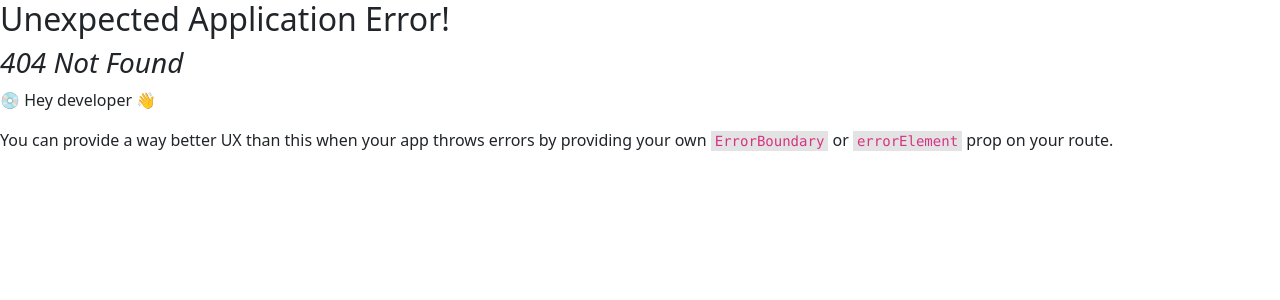
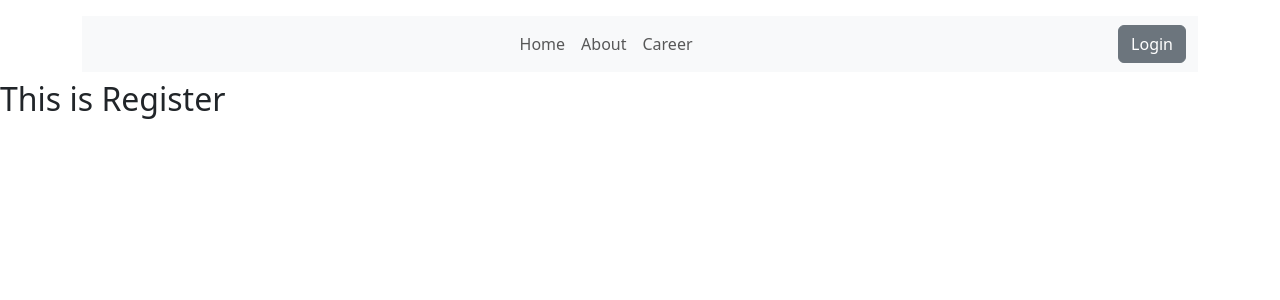
Before and after one commit to mrfhmd7/dragon-news, a React (Vite) app: page /register in a window 1280 px wide. Before the commit this address had no page. Shown: the top 300 px of the page. Built offline with nearby package versions, Linux system fonts and the light colour scheme.

Commit message:
login layout create

```diff
--- /dev/null
+++ b/src/layouts/LoginLayout.jsx
@@ -0,0 +1,14 @@
+import React from 'react';
+import NavigationBar from '../pages/Shared/NavigationBar/NavigationBar';
+import { Outlet } from 'react-router-dom';
+
+const LoginLayout = () => {
+     return (
+          <div>
+               <NavigationBar />
+               <Outlet/>
+          </div>
+     );
+};
+
+export default LoginLayout;
--- /dev/null
+++ b/src/pages/Login/Login/Login.jsx
@@ -0,0 +1,11 @@
+import React from 'react';
+
+const Login = () => {
+     return (
+          <div>
+               <h2>This is Login</h2>
+          </div>
+     );
+};
+
+export default Login;
--- /dev/null
+++ b/src/pages/Login/Register/Register.jsx
@@ -0,0 +1,11 @@
+import React from 'react';
+
+const Register = () => {
+     return (
+          <div>
+               <h2>This is Register</h2>
+          </div>
+     );
+};
+
+export default Register;
--- a/src/pages/Shared/NavigationBar/NavigationBar.jsx
+++ b/src/pages/Shared/NavigationBar/NavigationBar.jsx
@@ -13,7 +13,7 @@
                          <Navbar.Toggle aria-controls="responsive-navbar-nav" />
                          <Navbar.Collapse id="responsive-navbar-nav">
                               <Nav className="mx-auto">
-                                   <Nav.Link href="/">Home</Nav.Link>
+                                   <Nav.Link href="/category/0">Home</Nav.Link>
                                    <Nav.Link href="#pricing">About</Nav.Link>
                                    <Nav.Link href="#pricing">Career</Nav.Link>
                               </Nav>
@@ -28,7 +28,7 @@
                                         user ?
                                              <Button variant="secondary">Log Out</Button>
                                              :
-                                             <Link to="login">
+                                             <Link to="/login">
                                                   <Button variant="secondary">Login</Button>
                                              </Link>
                                    }
--- a/src/providers/AuthProvider.jsx
+++ b/src/providers/AuthProvider.jsx
@@ -6,7 +6,7 @@
 const auth = getAuth(app);
 
 const AuthProvider = ({ children }) => {
-     const user = {displayName: 'Mr. Khan'}
+     const user = null;
      const authInfo = {
           user,
 
--- a/src/routes/Routes.jsx
+++ b/src/routes/Routes.jsx
@@ -1,24 +1,40 @@
-import { createBrowserRouter } from "react-router-dom";
+import { createBrowserRouter, Navigate } from "react-router-dom";
 import Main from "../layouts/Main";
 // import Home from "../pages/Home/Home/Home";
 import Category from "../pages/Home/Category/Category";
 import NewsLayout from "../layouts/NewsLayout";
 import News from "../pages/News/News/News";
+import LoginLayout from "../layouts/LoginLayout";
+import Login from "../pages/Login/Login/Login";
+import Register from "../pages/Login/Register/Register";
 
 const router = createBrowserRouter([
      {
           path: '/',
-          element: <Main/>,
+          element: <LoginLayout />,
           children: [
                {
                     path: '/',
-                    element: <Category />,
-                    loader: () => fetch('http://localhost:5000/news')
+                    element: <Navigate to="/category/0"/>
                },
                {
-                    path: '/category/:id',
+                    path: '/login',
+                    element: <Login />
+               },
+               {
+                    path: '/register',
+                    element: <Register />
+               }
+          ]
+     },
+     {
+          path: 'category',
+          element: <Main />,
+          children: [
+               {
+                    path: ':id',
                     element: <Category />,
-                    loader: (({params}) => fetch(`http://localhost:5000/categories/${params.id}`))
+                    loader: (({ params }) => fetch(`http://localhost:5000/categories/${params.id}`))
                }
           ]
      },
@@ -29,7 +45,7 @@
                {
                     path: ':id',
                     element: <News />,
-                    loader: (({params}) => fetch(`http://localhost:5000/news/${params.id}`))
+                    loader: (({ params }) => fetch(`http://localhost:5000/news/${params.id}`))
                }
           ]
      }
```
